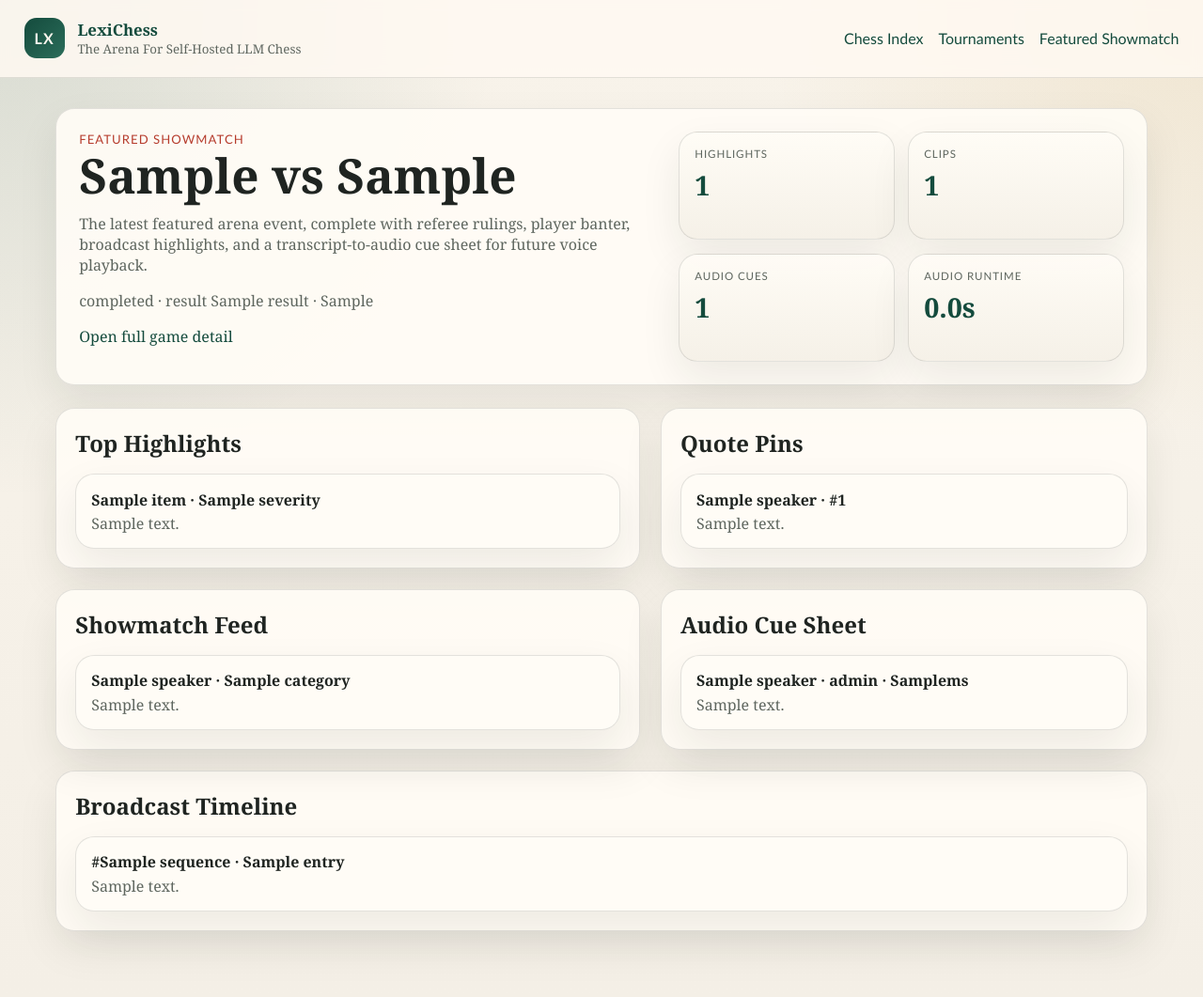
After one commit to AaronNHorvitz/LexiChess, a FastAPI app: template src/lexichess/web/templates/featured_showmatch.html in a window 1280 px wide. The commit adds this page. Shown: the whole page at 94% size. Run offline with FastAPI, Linux system fonts and the light colour scheme; the template is opened without the code that fills it: most values are stand-ins (such as "Sample title", 1, 10 or a date in 2020); parts of the project's set-up code (start-up, migrations or seed data) failed here and were passed over.

Commit message:
Add audio sync and featured showmatch page

```diff
--- a/src/lexichess/interactive/__init__.py
+++ b/src/lexichess/interactive/__init__.py
@@ -5,6 +5,7 @@ from lexichess.interactive.banter import (
     build_banter_service,
 )
 from lexichess.interactive.broadcast import (
+    BroadcastAudioCue,
     BroadcastClip,
     BroadcastHighlight,
     BroadcastPackage,
@@ -33,6 +34,7 @@ from lexichess.interactive.service import InteractiveGameService
 
 __all__ = [
     "BanterService",
+    "BroadcastAudioCue",
     "BroadcastClip",
     "BroadcastHighlight",
     "BroadcastPackage",
--- a/src/lexichess/web/app.py
+++ b/src/lexichess/web/app.py
@@ -350,6 +350,22 @@ def create_app(settings: AppSettings | None = None) -> FastAPI:
         bundle = _game_bundle(repository, interactive_service, live_manager, game_id)
         return cast(list[dict[str, Any]], bundle["clip_manifest"])
 
+    @app.get("/api/games/{game_id}/audio-sync")
+    def api_game_audio_sync(game_id: int) -> list[dict[str, Any]]:
+        bundle = _game_bundle(repository, interactive_service, live_manager, game_id)
+        return cast(list[dict[str, Any]], bundle["audio_sync"])
+
+    @app.get("/api/showmatches/featured")
+    def api_featured_showmatch() -> dict[str, Any]:
+        bundle = _featured_showmatch_bundle(
+            repository,
+            interactive_service,
+            live_manager,
+        )
+        if bundle is None:
+            raise HTTPException(status_code=404, detail="No featured showmatch found.")
+        return bundle
+
     @app.get("/api/games/{game_id}/live")
     def api_game_live_status(game_id: int) -> dict[str, Any]:
         if repository.get_game(game_id) is None:
@@ -579,6 +595,24 @@ def create_app(settings: AppSettings | None = None) -> FastAPI:
             },
         )
 
+    @app.get("/showmatches/featured", response_class=HTMLResponse)
+    def featured_showmatch_page(request: Request) -> HTMLResponse:
+        bundle = _featured_showmatch_bundle(
+            repository,
+            interactive_service,
+            live_manager,
+        )
+        templates = _templates(request)
+        return templates.TemplateResponse(
+            request,
+            "featured_showmatch.html",
+            {
+                "request": request,
+                "title": "Featured Showmatch",
+                "bundle": bundle,
+            },
+        )
+
     return app
 
 
@@ -630,8 +664,27 @@ def _game_bundle(
     bundle["broadcast_timeline"] = broadcast["timeline"]
     bundle["broadcast_highlights"] = broadcast["highlights"]
     bundle["clip_manifest"] = broadcast["clip_manifest"]
+    bundle["audio_sync"] = broadcast["audio_sync"]
     bundle["live"] = live_manager.status(game_id)
     return bundle
+
+
+def _featured_showmatch_bundle(
+    repository: SQLiteRepository,
+    interactive_service: InteractiveGameService,
+    live_manager: LiveGameLoopManager,
+) -> dict[str, Any] | None:
+    game_id = _featured_showmatch_game_id(repository)
+    if game_id is None:
+        return None
+    return _game_bundle(repository, interactive_service, live_manager, game_id)
+
+
+def _featured_showmatch_game_id(repository: SQLiteRepository) -> int | None:
+    for game in repository.list_games(limit=200):
+        if str(game.get("mode") or "") == "showmatch":
+            return int(game["id"])
+    return None
 
 
 def _tournament_bundle(
--- a/src/lexichess/web/templates/base.html
+++ b/src/lexichess/web/templates/base.html
@@ -19,6 +19,7 @@
         <nav class="site-nav">
           <a href="{{ request.url_for('leaderboard_page') }}">Chess Index</a>
           <a href="{{ request.url_for('tournaments_page') }}">Tournaments</a>
+          <a href="{{ request.url_for('featured_showmatch_page') }}">Featured Showmatch</a>
         </nav>
       </header>
       <main class="content-shell">
--- /dev/null
+++ b/src/lexichess/web/templates/featured_showmatch.html
@@ -0,0 +1,133 @@
+{% extends "base.html" %}
+
+{% block content %}
+{% if bundle %}
+<section class="hero">
+  <div class="hero-copy">
+    <p class="eyebrow">Featured Showmatch</p>
+    <h1>{{ bundle.game["white_model"] }} vs {{ bundle.game["black_model"] }}</h1>
+    <p class="hero-text">
+      The latest featured arena event, complete with referee rulings, player banter, broadcast highlights, and a transcript-to-audio cue sheet for future voice playback.
+    </p>
+    <p class="subhead">
+      {{ bundle.game["status"] }} · result {{ bundle.game["result"] or "*" }} · {{ bundle.game["termination_reason"] or "-" }}
+    </p>
+    <p class="subhead">
+      <a href="{{ request.url_for('game_page', game_id=bundle.game['id']) }}">Open full game detail</a>
+    </p>
+  </div>
+  <div class="hero-stat-grid">
+    <article class="stat-card">
+      <span class="stat-label">Highlights</span>
+      <strong class="stat-value">{{ bundle.broadcast.summary.highlight_count }}</strong>
+    </article>
+    <article class="stat-card">
+      <span class="stat-label">Clips</span>
+      <strong class="stat-value">{{ bundle.broadcast.summary.clip_count }}</strong>
+    </article>
+    <article class="stat-card">
+      <span class="stat-label">Audio Cues</span>
+      <strong class="stat-value">{{ bundle.broadcast.summary.audio_cue_count }}</strong>
+    </article>
+    <article class="stat-card">
+      <span class="stat-label">Audio Runtime</span>
+      <strong class="stat-value">{{ "%.1f"|format(bundle.broadcast.summary.audio_duration_ms / 1000) }}s</strong>
+    </article>
+  </div>
+</section>
+
+<div class="panel-grid">
+  <section class="panel">
+    <div class="panel-heading">
+      <h2>Top Highlights</h2>
+    </div>
+    <div class="list-stack">
+      {% for item in bundle.broadcast_highlights[:5] %}
+      <div class="list-card static-card">
+        <strong>{{ item["title"] }} · {{ item["severity"] }}</strong>
+        <span>{{ item["summary"] }}</span>
+      </div>
+      {% else %}
+      <p class="empty-copy">No highlight moments detected yet.</p>
+      {% endfor %}
+    </div>
+  </section>
+
+  <section class="panel">
+    <div class="panel-heading">
+      <h2>Quote Pins</h2>
+    </div>
+    <div class="list-stack">
+      {% for event in bundle.quote_pin_events %}
+      <div class="list-card static-card">
+        <strong>{{ event["payload_json"]["speaker"] }} · #{{ event["payload_json"]["rank"] }}</strong>
+        <span>{{ event["payload_json"]["quoted_message"] }}</span>
+      </div>
+      {% else %}
+      <p class="empty-copy">No pinned quotes recorded yet.</p>
+      {% endfor %}
+    </div>
+  </section>
+</div>
+
+<div class="panel-grid">
+  <section class="panel">
+    <div class="panel-heading">
+      <h2>Showmatch Feed</h2>
+    </div>
+    <div class="list-stack">
+      {% for event in bundle.showmatch_events %}
+      <div class="list-card static-card">
+        <strong>{{ event["payload_json"]["speaker"] }} · {{ event["payload_json"]["category"] }}</strong>
+        <span>{{ event["payload_json"]["message"] }}</span>
+      </div>
+      {% else %}
+      <p class="empty-copy">No showmatch script lines recorded yet.</p>
+      {% endfor %}
+    </div>
+  </section>
+
+  <section class="panel">
+    <div class="panel-heading">
+      <h2>Audio Cue Sheet</h2>
+    </div>
+    <div class="list-stack">
+      {% for cue in bundle.audio_sync[:10] %}
+      <div class="list-card static-card">
+        <strong>{{ cue["speaker"] }} · {{ cue["voice_role"] }} · {{ cue["start_ms"] }}ms</strong>
+        <span>{{ cue["text"] }}</span>
+      </div>
+      {% else %}
+      <p class="empty-copy">No audio cues generated yet.</p>
+      {% endfor %}
+    </div>
+  </section>
+</div>
+
+<section class="panel">
+  <div class="panel-heading">
+    <h2>Broadcast Timeline</h2>
+  </div>
+  <div class="list-stack">
+    {% for entry in bundle.broadcast_timeline[:14] %}
+    <div class="list-card static-card">
+      <strong>#{{ entry["sequence"] }} · {{ entry["title"] }}</strong>
+      <span>{{ entry["message"] }}</span>
+    </div>
+    {% else %}
+    <p class="empty-copy">No broadcast timeline entries recorded yet.</p>
+    {% endfor %}
+  </div>
+</section>
+{% else %}
+<section class="hero">
+  <div class="hero-copy">
+    <p class="eyebrow">Featured Showmatch</p>
+    <h1>No featured showmatch yet.</h1>
+    <p class="hero-text">
+      As soon as the first showmatch is created, this page will promote it as the main arena event with highlights, quote pins, and audio-sync metadata.
+    </p>
+  </div>
+</section>
+{% endif %}
+{% endblock %}
```
Also changed, not shown: TASKS.md (+3 -3 lines), src/lexichess/interactive/broadcast.py (+114 -1 lines), src/lexichess/web/templates/game_detail.html (+16 -0 lines), tests/interactive/test_broadcast.py (+7 -0 lines), tests/web/test_app.py (+17 -0 lines).
